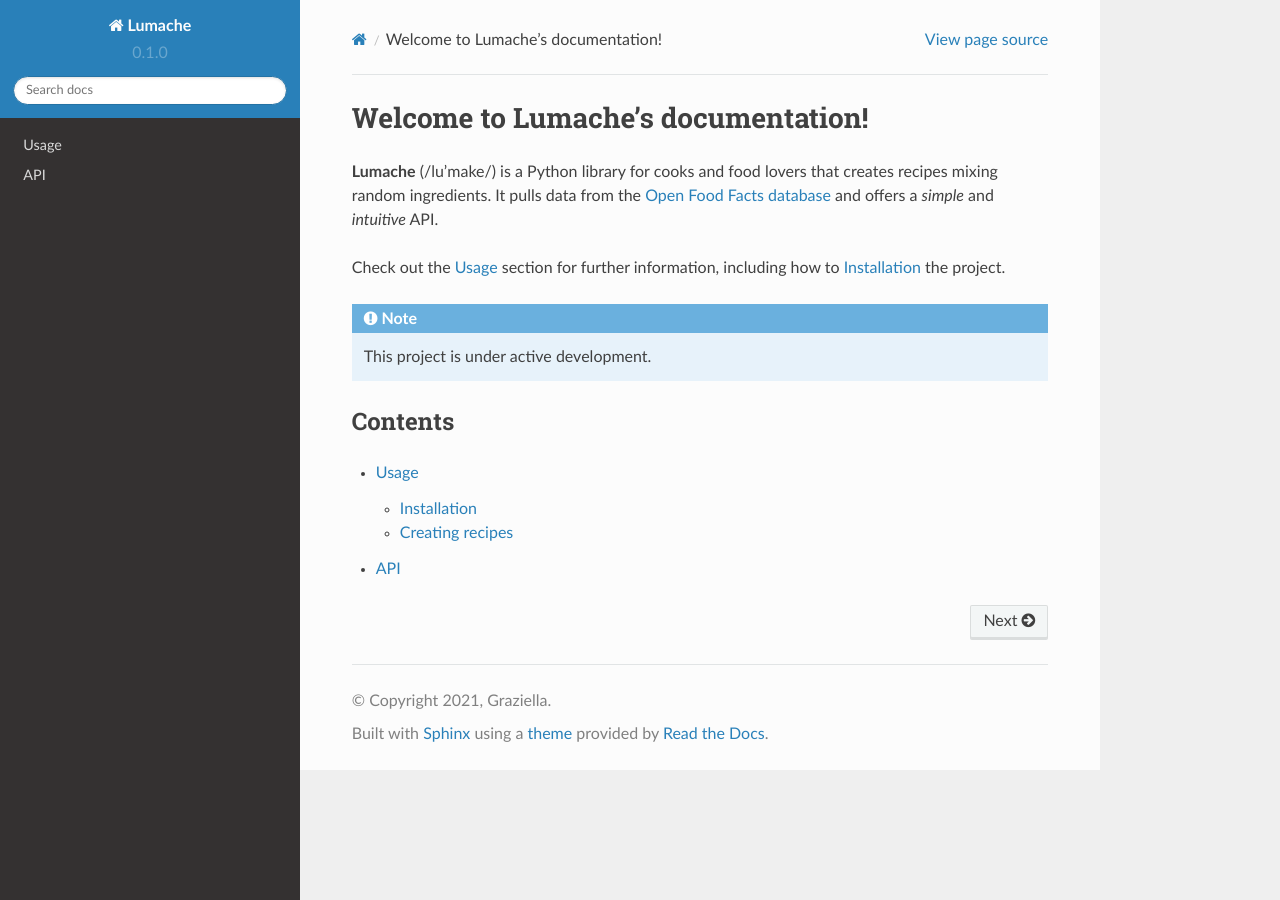
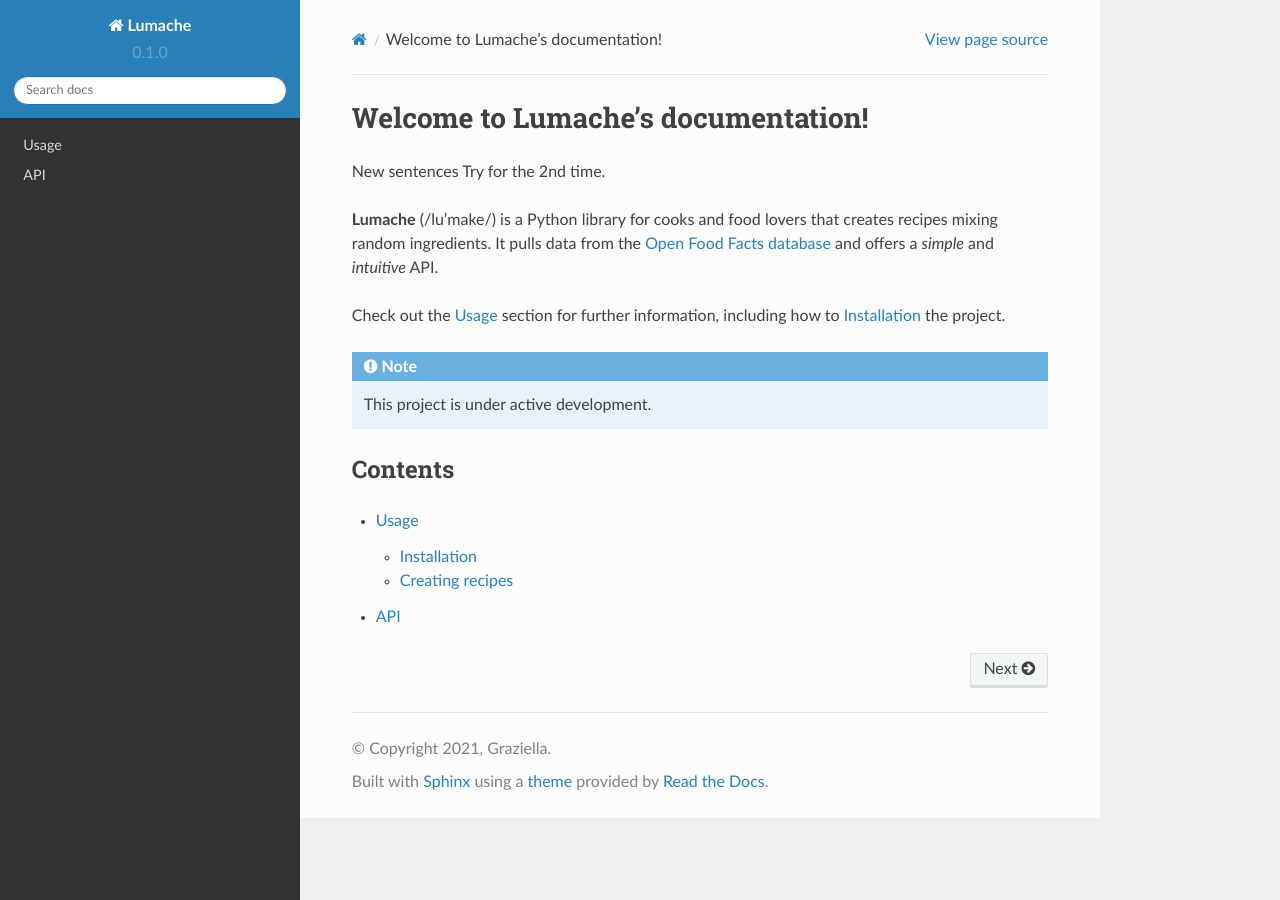
Before and after one commit to hongying11111/Hongying-HF-Test, a Sphinx documentation site: the page built from docs/source/index.rst, in a window 1280 px wide. Built offline with Sphinx 7.4.7 and the Read the Docs theme 2.0.0, drawn with Linux system fonts in a browser that asks for light colours.

Commit message:
Update index.rst
2nd time

```diff
--- a/docs/source/index.rst
+++ b/docs/source/index.rst
@@ -1,5 +1,7 @@
 Welcome to Lumache's documentation!
 ===================================
+
+New sentences Try for the 2nd time.
 
 **Lumache** (/lu'make/) is a Python library for cooks and food lovers
 that creates recipes mixing random ingredients.
```
